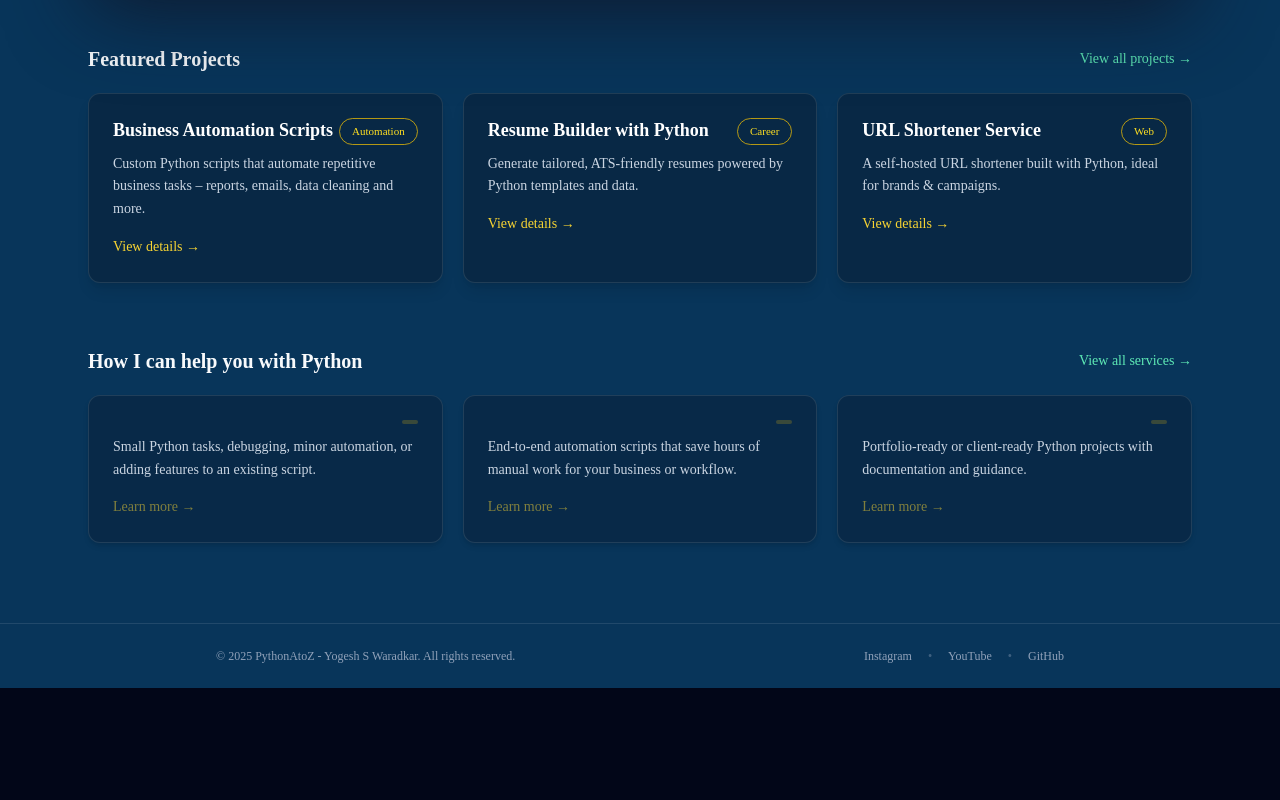
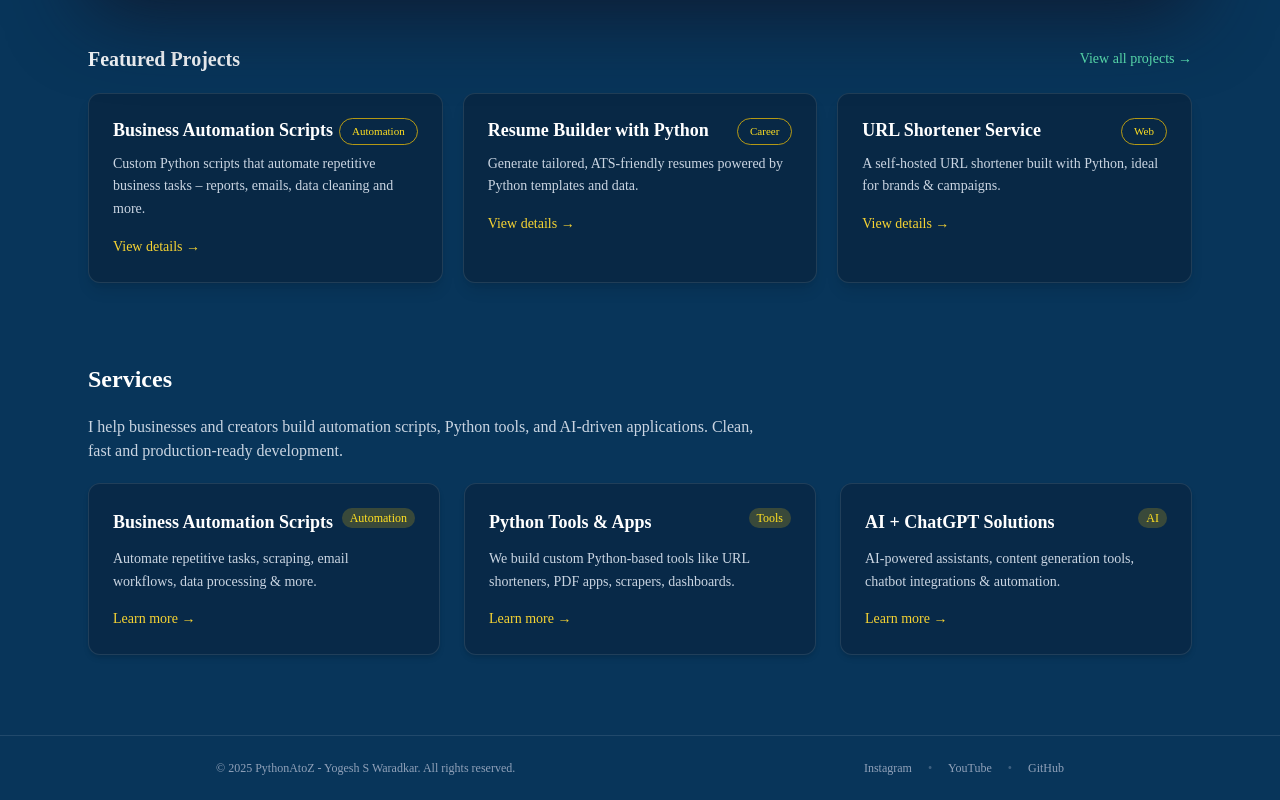
Before and after one commit to yogesh99/pythonatoz-site, a Next.js app: page / in a window 1280 px wide. Shown: the part 745-1545 px from the top of the page. Before the commit the page ends 1433 px from the top, so only its background shows below. Built offline with nearby package versions, Linux system fonts and the light colour scheme.

Commit message:
Removed priceNote & highlights props from ServiceCard usage

```diff
--- a/app/page.tsx
+++ b/app/page.tsx
@@ -134,49 +134,35 @@ export default function Home() {
         </div>
       </section>
 
-      {/* Services preview */}
-      <section className="space-y-5">
-        <div className="flex items-center justify-between gap-3">
-          <h2 className="text-xl font-semibold text-slate-50">
-            How I can help you with Python
-          </h2>
-          <Link
-            href="/services"
-            className="text-sm text-emerald-300 hover:text-emerald-200"
-          >
-            View all services →
-          </Link>
-        </div>
-        <div className="grid md:grid-cols-3 gap-5">
+      {/* Services Section */}
+      <section className="mt-20 space-y-5">
+        <h2 className="text-2xl font-semibold text-white">Services</h2>
+        <p className="text-slate-300 max-w-2xl">
+          I help businesses and creators build automation scripts, Python tools,
+          and AI-driven applications. Clean, fast and production-ready
+          development.
+        </p>
+
+        <div className="grid md:grid-cols-3 gap-6">
           <ServiceCard
-            name="Quick Script Fix"
-            description="Small Python tasks, debugging, minor automation, or adding features to an existing script."
-            priceNote="Perfect for students & small tweaks. Pricing depends on scope."
-            highlights={[
-              "Bug fixes & improvements",
-              "Help with existing scripts",
-              "Short turnaround",
-            ]}
+            title="Business Automation Scripts"
+            description="Automate repetitive tasks, scraping, email workflows, data processing & more."
+            tag="Automation"
+            link="/services"
           />
+
           <ServiceCard
-            name="Business Automation"
-            description="End-to-end automation scripts that save hours of manual work for your business or workflow."
-            priceNote="Best for founders & teams wanting to reduce repetitive work."
-            highlights={[
-              "Email/report automation",
-              "Data processing pipelines",
-              "Custom tools tailored to your workflow",
-            ]}
+            title="Python Tools & Apps"
+            description="We build custom Python-based tools like URL shorteners, PDF apps, scrapers, dashboards."
+            tag="Tools"
+            link="/services"
           />
+
           <ServiceCard
-            name="Full Project Build"
-            description="Portfolio-ready or client-ready Python projects with documentation and guidance."
-            priceNote="Great for long-term systems and high-impact tools."
-            highlights={[
-              "From idea to deployment",
-              "Clean, structured codebase",
-              "Support during integration",
-            ]}
+            title="AI + ChatGPT Solutions"
+            description="AI-powered assistants, content generation tools, chatbot integrations & automation."
+            tag="AI"
+            link="/services"
           />
         </div>
       </section>
```
